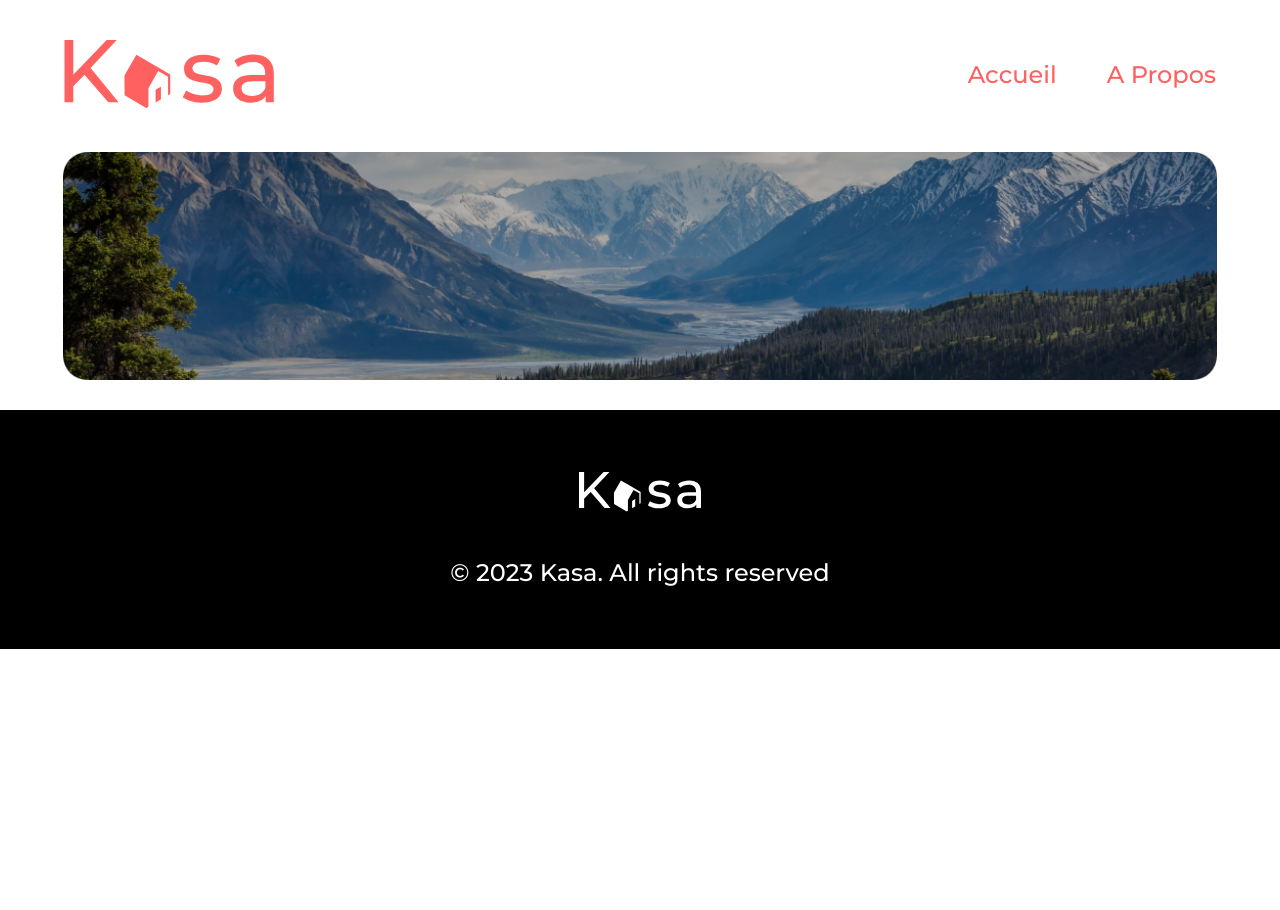
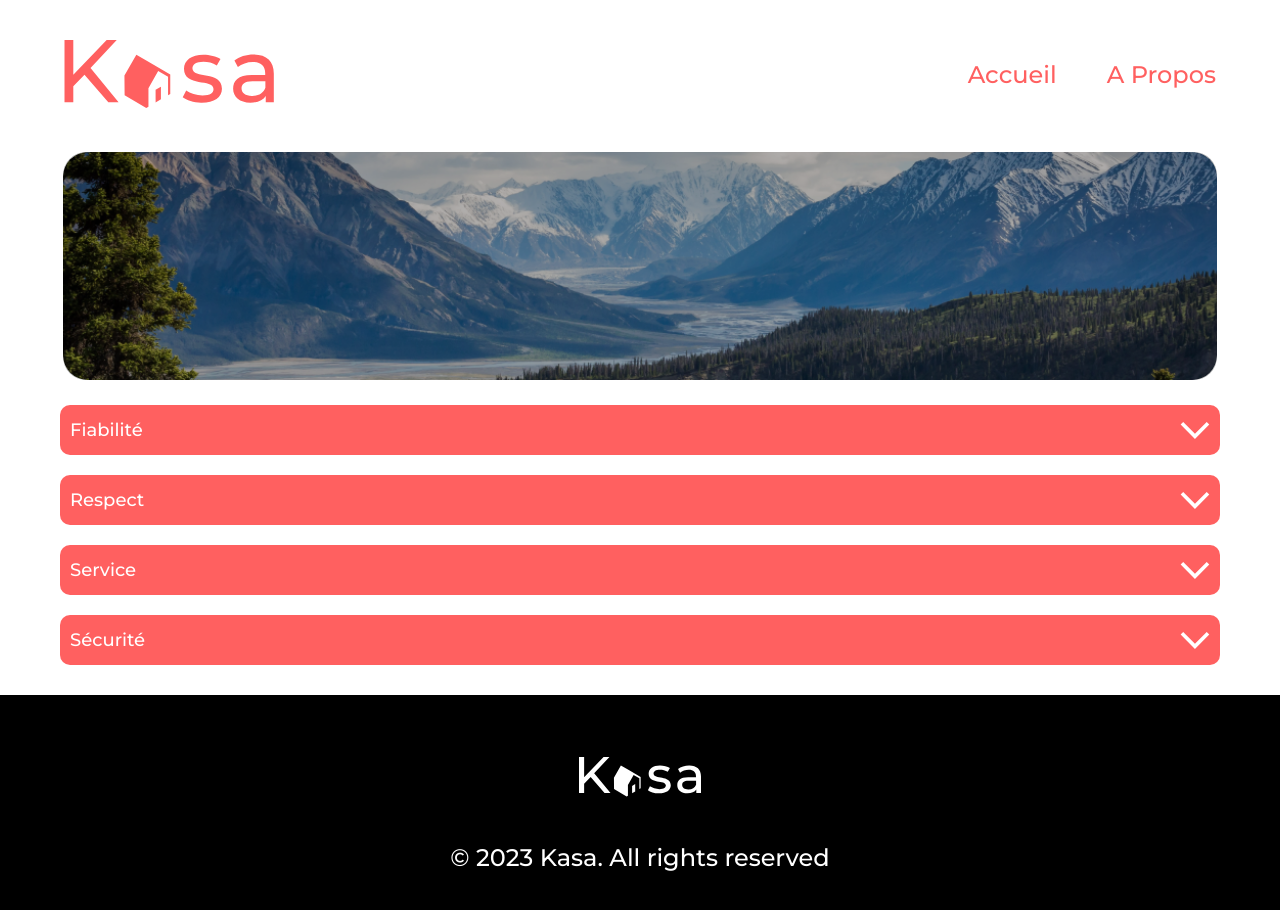
Before and after one commit to JordanB-Dev/Kasa, a React (Vite) app: page /about in a window 1280 px wide. Shown: the top 910 px of the page. Before the commit the page ends 800 px from the top, so only its background shows below. Built offline with nearby package versions, Linux system fonts and the light colour scheme.

Commit message:
About/Dropdown

```diff
--- a/package.json
+++ b/package.json
@@ -5,6 +5,7 @@
   "type": "module",
   "scripts": {
     "dev": "vite",
+    "start": "vite",
     "build": "vite build",
     "lint": "eslint . --ext js,jsx --report-unused-disable-directives --max-warnings 0",
     "preview": "vite preview",
--- /dev/null
+++ b/src/assets/sass/components/_dropdown.scss
@@ -0,0 +1,110 @@
+.dropdown_section {
+  display: inline-flex;
+  gap: 0 75px;
+  line-height: 22.5px;
+  list-style: none;
+  margin: 25px 20px 0 20px;
+  width: 95%;
+}
+
+.dropdown_section > .dropdown {
+  width: 50%;
+}
+
+.dropdown {
+  margin-bottom: 35px;
+  text-align: left;
+
+  &_header {
+    align-items: center;
+    background-color: $color-1;
+    border-radius: 10px;
+    display: inline-flex;
+    height: 50px;
+    width: 100%;
+  }
+
+  &_title {
+    color: $white;
+    font-weight: 500;
+    font-size: 18px;
+    height: 50px;
+    line-height: 50px;
+    margin: 5px 10px;
+  }
+
+  &_fleche {
+    display: flex;
+    justify-content: flex-end;
+    margin-right: 10px;
+    height: 18px;
+    width: 100%;
+  }
+
+  &_fleche.true {
+    justify-content: start;
+    transform: rotate(-180deg);
+  }
+
+  &_description {
+    background-color: #f6f6f6;
+    border-bottom-left-radius: 5px;
+    border-bottom-right-radius: 5px;
+    color: $color-1;
+    width: 97%;
+    height: 75%;
+    margin-top: -10px;
+    padding: 25px 10px 10px 10px;
+    font-weight: 400;
+    font-size: 18px;
+  }
+}
+
+@include breakpoints(1490) {
+  .dropdown_section {
+    display: block;
+  }
+
+  .dropdown_section > .dropdown {
+    width: 100%;
+  }
+
+  .dropdown {
+    margin-bottom: 20px;
+  }
+}
+
+@include breakpoints(650) {
+  .dropdown {
+    &_header {
+      border-radius: 5px;
+      width: 98%;
+    }
+
+    &_title {
+      font-size: 14px;
+      height: 30px;
+      line-height: 30px;
+      margin: 5px 10px;
+    }
+
+    &_fleche {
+      height: 12px;
+    }
+    &_fleche.true {
+      justify-content: start;
+      transform: rotate(-180deg);
+    }
+
+    &_description {
+      font-weight: 400;
+      font-size: 12px;
+    }
+  }
+}
+
+@include breakpoints(400) {
+  .dropdown_section {
+    margin: 25px 10px 0 10px;
+  }
+}
--- a/src/assets/sass/main.scss
+++ b/src/assets/sass/main.scss
@@ -8,6 +8,9 @@
 @import './layout/header';
 @import './layout/footer';
 
+@import './pages/about';
+
 @import './components/banner';
 @import './components/cardhousing';
 @import './components/housing';
+@import './components/dropdown';
--- /dev/null
+++ b/src/assets/sass/pages/_about.scss
@@ -0,0 +1,19 @@
+.about {
+  display: block;
+  gap: 0 75px;
+  line-height: 22.5px;
+  list-style: none;
+  margin: 25px 20px 0 20px;
+}
+
+@include breakpoints(1340) {
+  .about {
+    margin: 25px 40px 0 40px;
+  }
+}
+
+@include breakpoints(700) {
+  .about {
+    margin: 25px 20px 0 20px;
+  }
+}
--- /dev/null
+++ b/src/components/Dropdown/index.jsx
@@ -0,0 +1,24 @@
+import { useState } from 'react'
+import arrow from '../../assets/images/icons/fleche.svg'
+
+const DropDown = ({ title, description }) => {
+  const [open, setOpen] = useState(false)
+
+  return (
+    <div className="dropdown" id={`dropdown-${title}`}>
+      <div className="dropdown_header">
+        <div className="dropdown_title">{title}</div>
+        <a
+          className={`dropdown_fleche ${open}`}
+          href={`#dropdown-${title}`}
+          onClick={() => setOpen(!open)}
+        >
+          <img src={arrow} alt="Ouvrir cette liste" />
+        </a>
+      </div>
+      {open && <div className="dropdown_description">{description}</div>}
+    </div>
+  )
+}
+
+export default DropDown
--- a/src/pages/About.jsx
+++ b/src/pages/About.jsx
@@ -1,9 +1,33 @@
 import Banner from '../components/Banner'
+import DropDown from '../components/Dropdown'
 
 const About = () => {
   return (
     <div className="container">
       <Banner />
+      <div className="about">
+        <DropDown
+          title="Fiabilité"
+          description="Les annonces postées sur Kasa garantissent une fiabilité totale. Les photos sont
+          conformes aux logements, et toutes les informations sont régulièrement vérifiéespar nos équipes."
+        />
+        <DropDown
+          title="Respect"
+          description="La bienveillance fait partie des valeurs fondatrices de Kasa. Tout comportementdiscriminatoire ou de perturbation du voisinage entraînera une exclusion de
+          notre plateforme."
+        />
+        <DropDown
+          title="Service"
+          description="NNos équipes se tiennent à votre disposition pour vous fournir une expérienceparfaite. N'hésitez pas à nous contacter si vous avez la moindre question."
+        />
+        <DropDown
+          title="Sécurité"
+          description="La sécurité est la priorité de Kasa. Aussi bien pour nos hôtes que pour les
+          voyageurs, chaque logement correspond aux critères de sécurité établis par nosservices. En laissant une note aussi bien à l'hôte qu'au locataire, cela permet à
+          nos équipes de vérifier que les standards sont bien respectés. Nous organisons
+          également des ateliers sur la sécurité domestique pour nos hôtes."
+        />
+      </div>
     </div>
   )
 }
```
Also changed, not shown: src/assets/styles/style.css, 1 other file (tests, documents, lock files or other folders).
